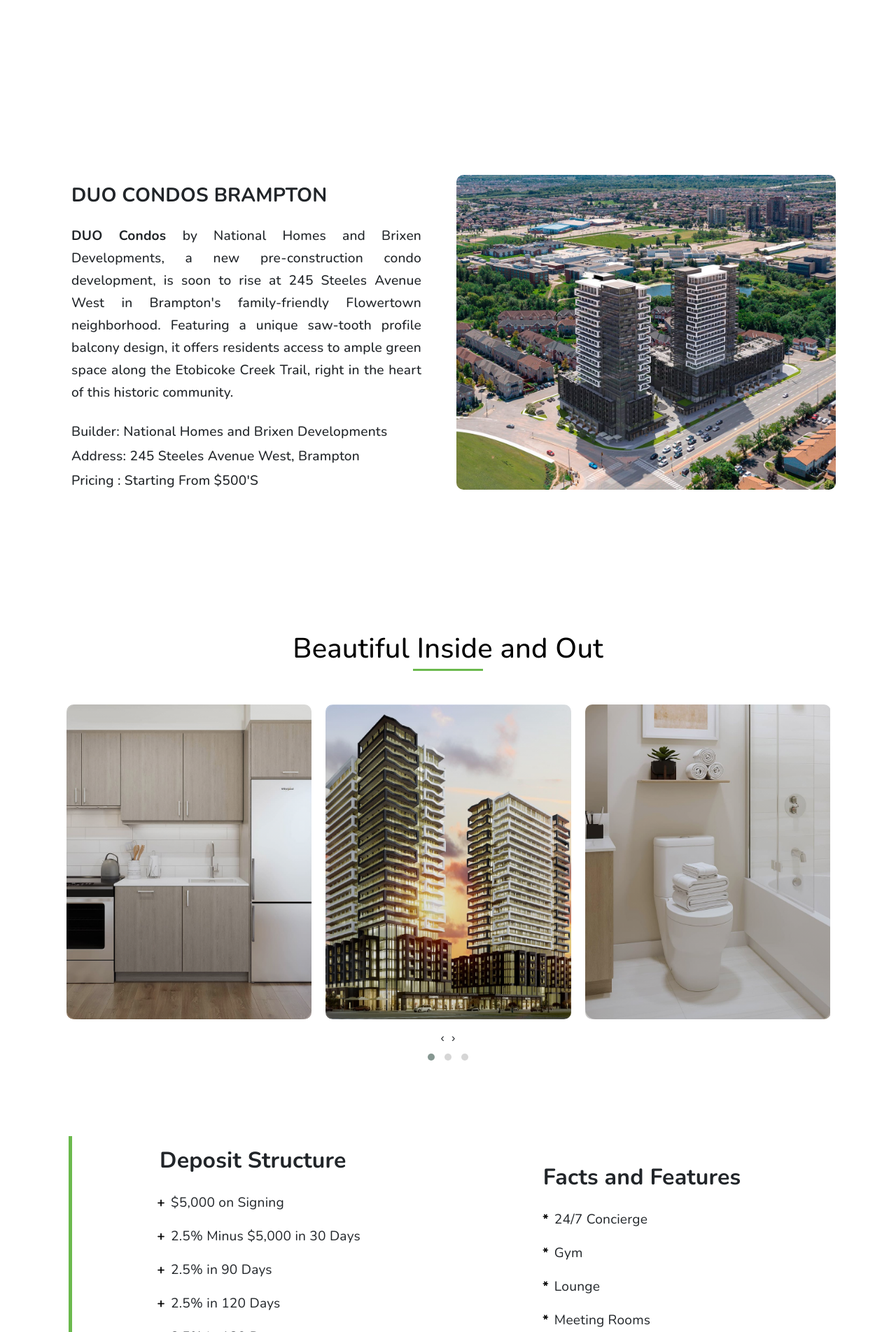
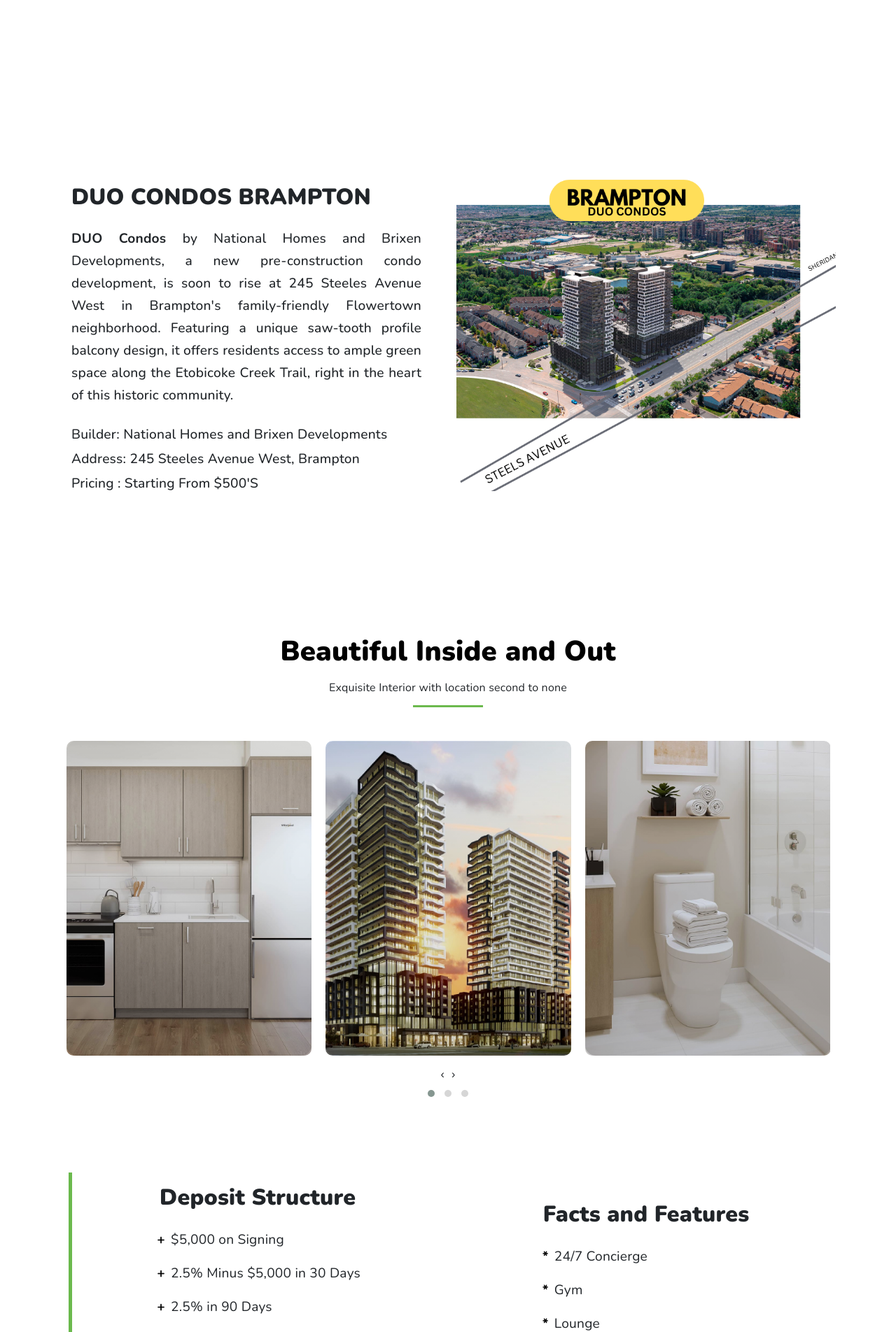
Before and after one commit to udbhavghimire/duo-condos, a PHP site: page / in a window 1280 px wide. Shown: the part 849-2753 px from the top of the page at 70% size. Run offline with PHP 8.4, Linux system fonts and the light colour scheme; some libraries are stand-ins or nearby versions.

Commit message:
thick and big

```diff
--- a/css/style.css
+++ b/css/style.css
@@ -346,6 +346,10 @@
     font-weight: 700 !important;
 }
 
+.ex-boldd {
+    font-weight: 900 !important;
+}
+
 .headline-text {
     font-size: 1.2rem;
     max-width: 500px;
--- a/index.html
+++ b/index.html
@@ -121,7 +121,7 @@
                                     Starting from High $500's
                                     $749.9k - High $949.9k
                                 </h3> -->
-                                    <h2 class="fw-bold fs-3 boldd pb-3  ps-3 ps-md-0 ">
+                                    <h2 class="fw-bold fs-2 ex-boldd pb-3  ps-3 ps-md-0 ">
                                         DUO CONDOS BRAMPTON
                                     </h2>
                                     <h2 class="headline-textt headline-textt-sm">
@@ -146,7 +146,7 @@
                         </div>
                     </div>
                     <div class="col position-relative order-1 order-md-2" data-aos="fade-up" data-aos-duration="2000" data-aos-delay="50">
-                        <img src="images/3.jpg" class="img-fluid imghei" alt="DUO Condos Brampton">
+                        <img src="images/map.png" class="img-fluid imghei" alt="DUO Condos Brampton">
                     </div>
                 </div>
             </div>
@@ -158,9 +158,10 @@
             <div class="container pt-5" id="gallery">
                 <div class="my-md-5 my-3"></div>
                 <div class="pt-md-5 pt-5" data-aos="fade-up" data-aos-duration="2000" data-aos-delay="50">
-                    <h2 class="fw-bold fs-1 pb-2  ps-3 ps-md-0 d-flex justify-content-center custom-underline brand-color">
+                    <h2 class="fw-bold fs-1 pb-2 ex-boldd ps-3 ps-md-0 d-flex justify-content-center brand-color">
                         Beautiful Inside and Out
                     </h2>
+                    <span class=" d-flex justify-content-center custom-underline pb-3 text-center ">Exquisite Interior with location second to none</span>
                     <div>
                         <section>
                             <div class="container">
@@ -189,7 +190,7 @@
                 <div class="row me-0 row-cols-1 row-cols-md-2 mx-3 d-flex justify-content-center align-items-center">
                     <div class="col border-left d-flex justify-content-center align-items-center">
                         <div class="py-4 px-md-4 ">
-                            <h2 class="fw-bold fs-2 boldd">
+                            <h2 class="fw-bold fs-2 ex-boldd">
                                 Deposit Structure
                             </h2>
                             <div>
@@ -226,7 +227,7 @@
                     </div>
                     <div class="col d-flex justify-content-center align-items-center">
                         <div class="py-4  mt-4 mt-md-0">
-                            <h2 class="fw-bold fs-2 boldd">
+                            <h2 class="fw-bold fs-2 ex-boldd">
                                 Facts and Features
                             </h2>
                             <div>
@@ -268,7 +269,7 @@
         <section class="pt-md-5 pt-2" id="features">
             <div class="container">
                 <div class="my-md-5 my-sm-4"></div>
-                <h2 class="fw-bold fs-1 pb-2 text-center justify-content-center py-md-2 py-5 mt-2 mt-md-0 ">
+                <h2 class="fw-bold fs-1 pb-2 text-center justify-content-center py-md-2 py-5 mt-2 mt-md-0 ex-boldd ">
                     Why DUO ?</span>
                 </h2>
                 <span class=" d-flex justify-content-center custom-underline pb-3 text-center ">Why should you buy Duo Condo in Brampton?</span>
@@ -330,18 +331,16 @@
             <div class="container " id="location">
                 <div class="pt-md-5 pt-5 mt-md-5"></div>
                 <div class="py-5 ">
-                    <h2 class="fw-bold fs-1 mb-0 text-center justify-content-center ">
+                    <h2 class="fw-bold fs-1 mb-0 text-center justify-content-center ex-boldd">
                         <span class="mx-1 ">DUO Condos - Location</span> </span>
                     </h2>
                     <span class=" d-flex justify-content-center custom-underline pb-3 text-center ">245 Steeles Avenue West, Brampton, ON</span>
 
-                    <div class="row row-cols-1 row-cols-sm-2 row-cols-lg-2 g-4">
-                        <div class="bg-white p-1 rounded-mine d-flex justify-content-center col">
-                            <img src="images/map.png" class="map-img" alt="">
-                        </div>
-                        <div class="bg-white p-1 rounded-mine d-flex justify-content-center col">
+                    <div class="">
+
+                        <div class="bg-white p-1 rounded-mine d-flex justify-content-center ">
                             <iframe src="https://www.google.com/maps/embed?pb=!1m18!1m12!1m3!1d2886.4187579481872!2d-79.7384299!3d43.66026!2m3!1f0!2f0!3f0!3m2!1i1024!2i768!4f13.1!3m3!1m2!1s0x882b3fd891a3aad7%3A0x4db7cf7b011188f7!2s245%20Steeles%20Ave%20W%2C%20Brampton%2C%20ON%20L6Y%200B5%2C%20Canada!5e0!3m2!1sen!2snp!4v1695901232302!5m2!1sen!2snp "
-                                width="100%" height="450 " style="border:0; " allowfullscreen=" " loading="lazy " referrerpolicy="no-referrer-when-downgrade "></iframe>
+                                width="95%" height="550 " style="border:0; " allowfullscreen=" " loading="lazy " referrerpolicy="no-referrer-when-downgrade "></iframe>
                         </div>
                     </div>
                 </div>
@@ -434,7 +433,7 @@
                     </div>
                     <div class="col-md-4 mt-md-3 py-md-5 py-4 center-sm px-5 d-flex justify-content-around">
                         <div>
-                            <h5 class="text-dark fw-bold  mb-3 ">About</h5>
+                            <h5 class="text-dark fw-bold  mb-3 ">About Duo Condo</h5>
                             <div class="list d-block ">
                                 <p class="mybot ">
                                     Builder : National Homes and Brixen Developments Inc.
```
